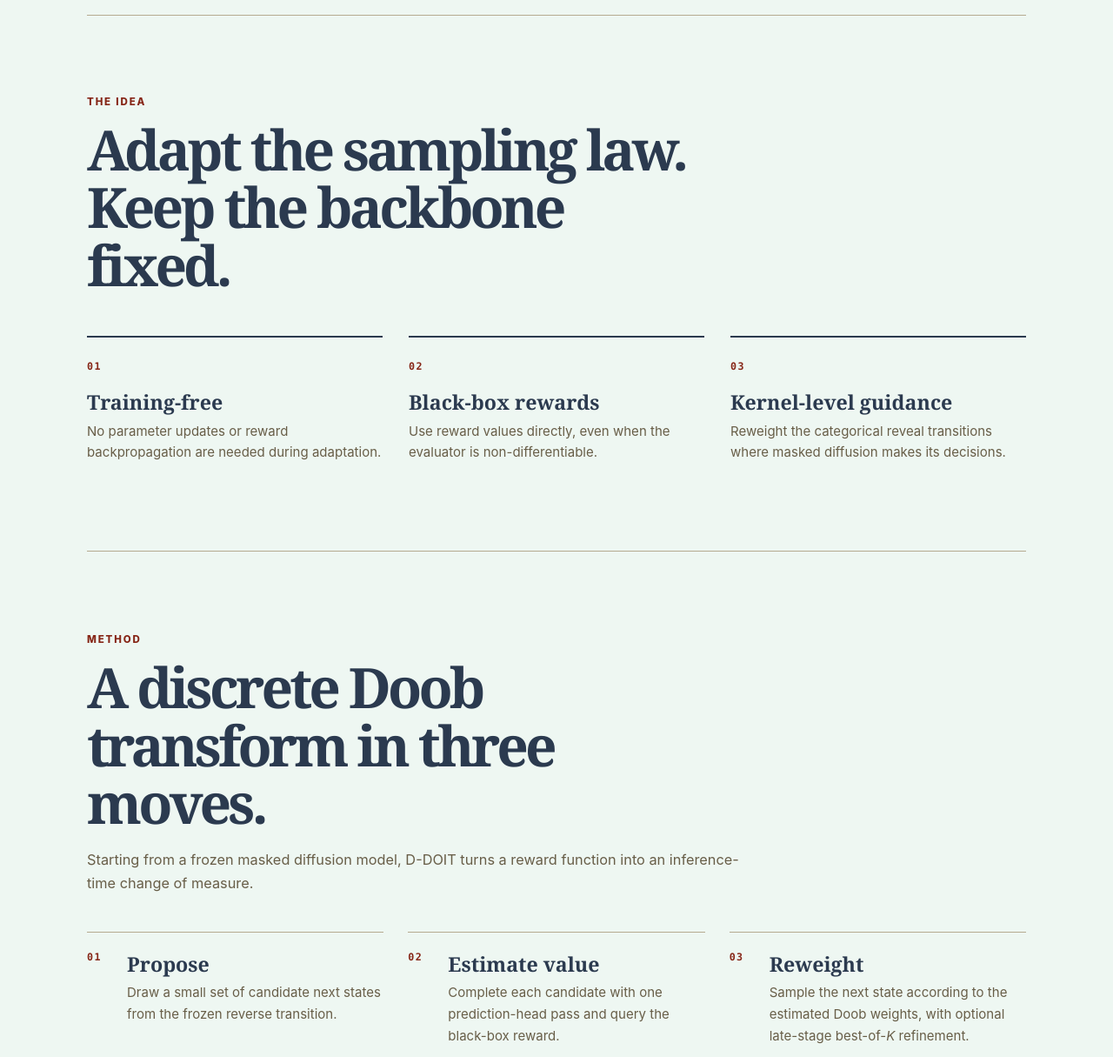
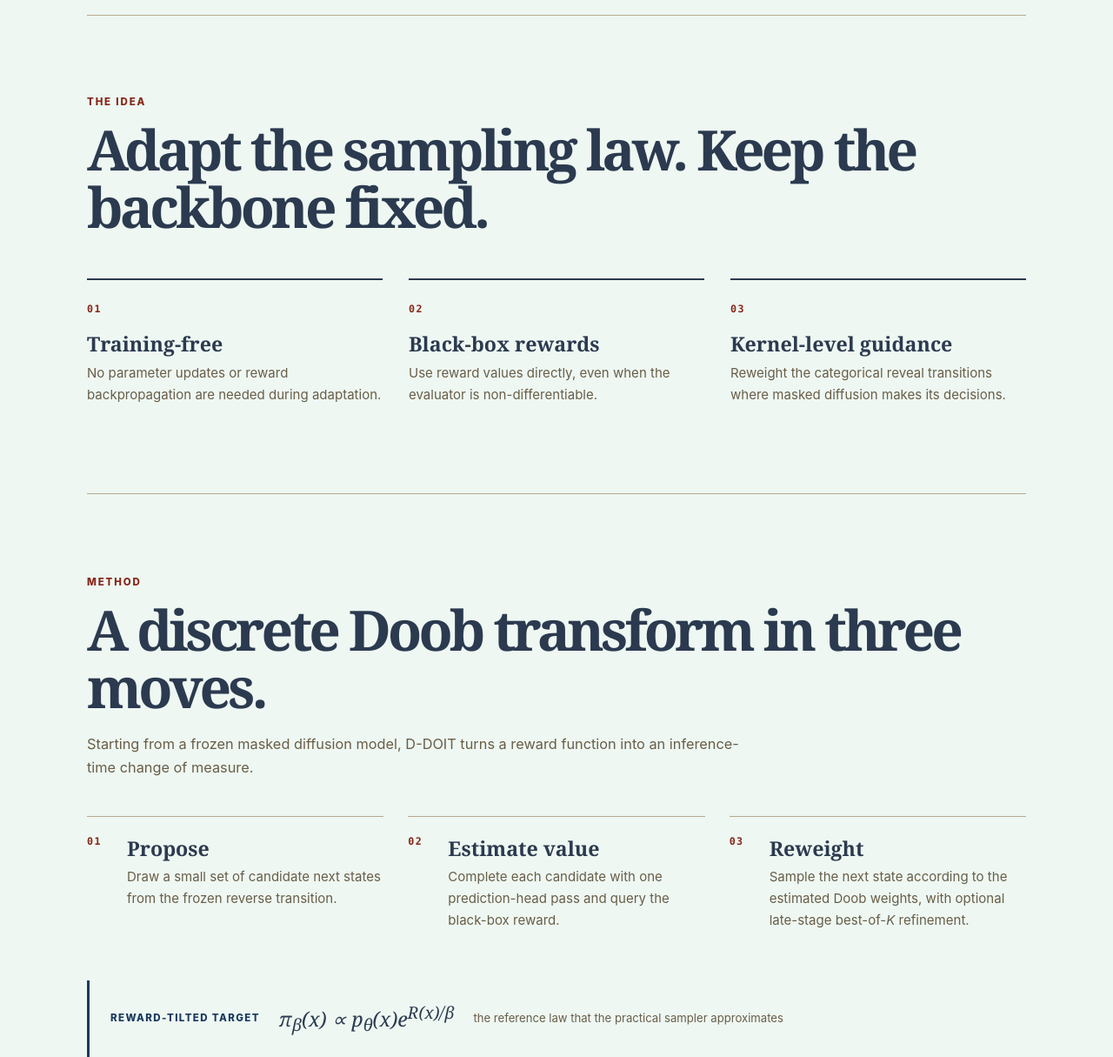
Before and after one commit to a-green-hand-jack/D-DOIT, a plain HTML site: page website/index.html in a window 1280 px wide. Shown: the part 1620-2835 px from the top of the page at 87% size. Drawn offline with Linux system fonts and the light colour scheme.

Commit message:
Let section headings use natural width

```diff
--- a/website/style.css
+++ b/website/style.css
@@ -141,7 +141,7 @@ h1 span { color: var(--ink-soft); font-size: 0.61em; letter-spacing: -0.055em; }
 .takeaway-section { padding: 90px 0 100px; }
 .section-label { margin-bottom: 12px; }
 h2 { margin-bottom: 18px; font-family: Georgia, "Times New Roman", serif; font-size: clamp(2.35rem, 5vw, 4rem); font-weight: 700; line-height: 1.04; letter-spacing: -0.06em; }
-.takeaway-section h2 { max-width: 700px; }
+.takeaway-section h2 { max-width: none; }
 .takeaway-grid { display: grid; grid-template-columns: repeat(3, 1fr); gap: 30px; margin-top: 48px; }
 .takeaway-grid article { padding-top: 18px; border-top: 2px solid var(--ink); }
 .takeaway-index, .step-index { color: var(--coral); font: 700 0.73rem/1 ui-monospace, SFMono-Regular, Menlo, monospace; letter-spacing: 0.12em; }
@@ -149,8 +149,8 @@ h2 { margin-bottom: 18px; font-family: Georgia, "Times New Roman", serif; font-s
 .takeaway-grid p, .method-step p { margin-bottom: 0; color: var(--muted); font-size: 0.94rem; }
 
 .content-section { padding: 92px 0 100px; }
-.section-intro { max-width: 750px; margin-bottom: 42px; }
-.section-intro > p:last-child { color: var(--muted); font-size: 1.02rem; }
+.section-intro { max-width: none; margin-bottom: 42px; }
+.section-intro > p:last-child { max-width: 750px; color: var(--muted); font-size: 1.02rem; }
 .method-steps { display: grid; grid-template-columns: repeat(3, 1fr); gap: 28px; }
 .method-step { display: grid; grid-template-columns: 33px 1fr; gap: 13px; padding: 23px 0 4px; border-top: 1px solid var(--line); }
 .method-step h3 { margin-top: 0; }
```
